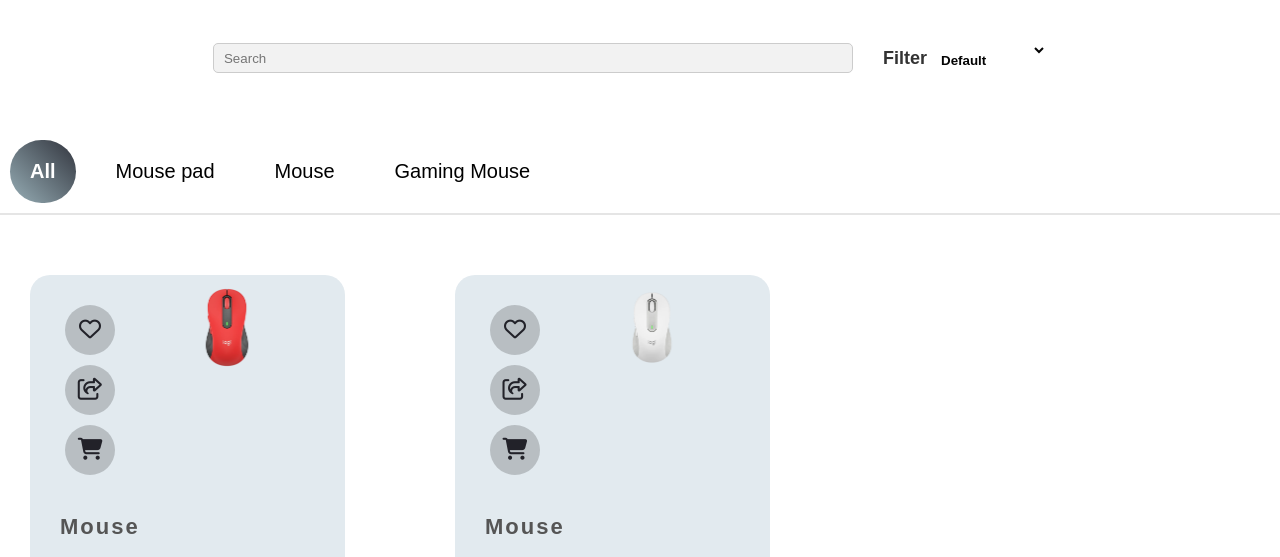
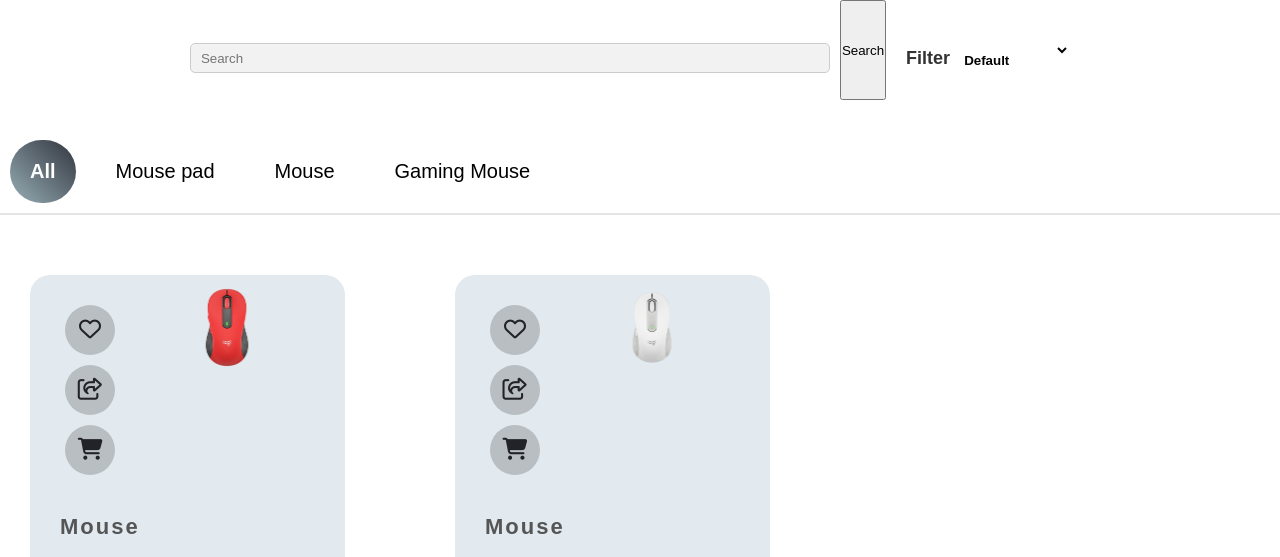
Before and after one commit to joshuadeguino/e-commerce-with-magnifying, a plain HTML site: page index.html in a window 1280 px wide. Shown: the top 557 px of the page. Drawn offline with Linux system fonts and the light colour scheme.

Commit message:
Changes to be committed: 	modified:   index.html

```diff
--- a/index.html
+++ b/index.html
@@ -13,6 +13,7 @@
 		<div class="container">
 			<form class="text-center py-4">
 				<input type="text" class="placeholder-gray-800 focus:outline-none bg-gray-200 text-gray-800 w-2/4 py-2 px-3 font-poppins rounded-md" id="filterInput" placeholder="Search">
+				<button id="search">Search</button>
 				<div class="filter-condition">
 					<span>Filter</span>
 					<select name="" id="select">
```
